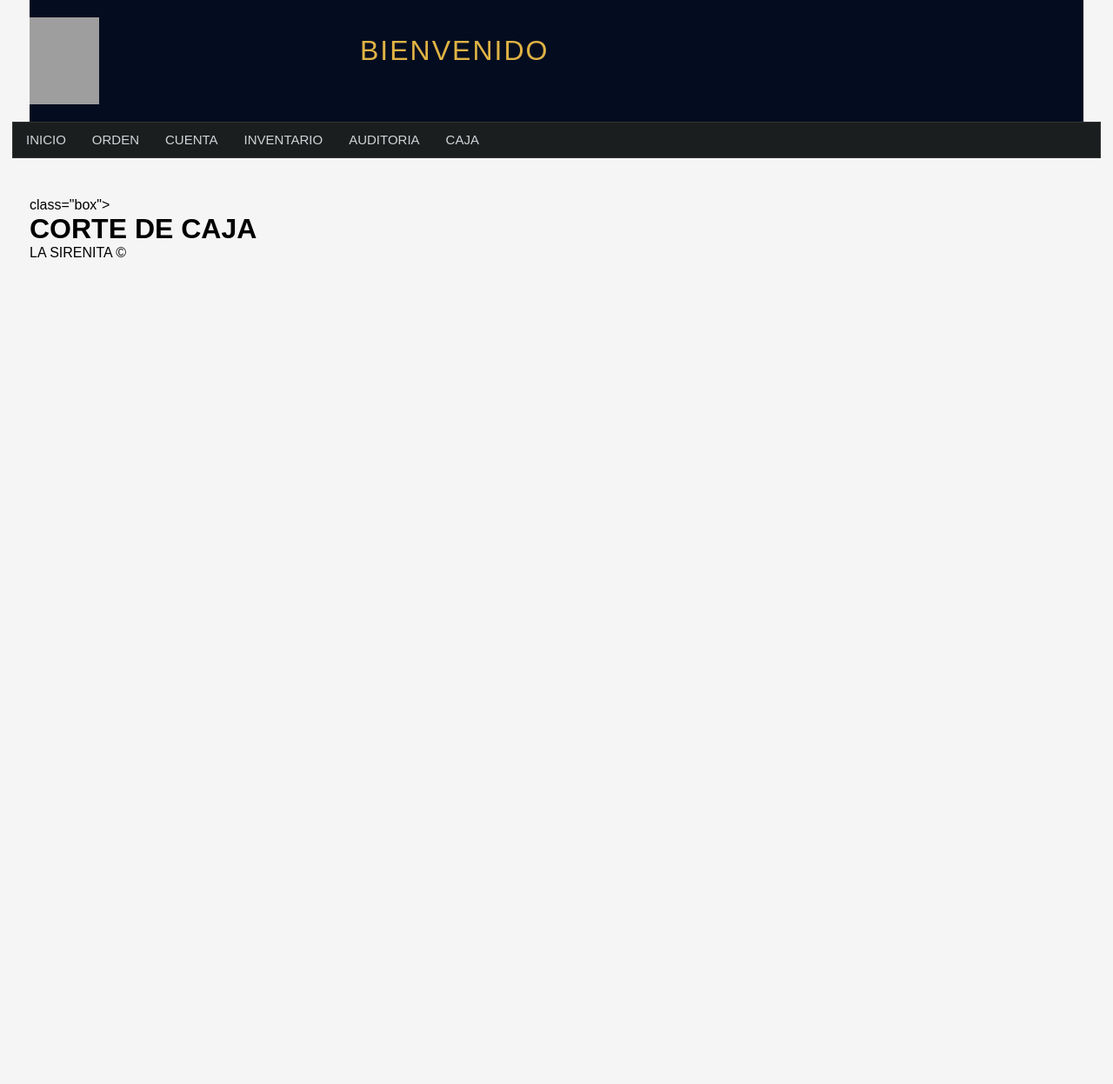
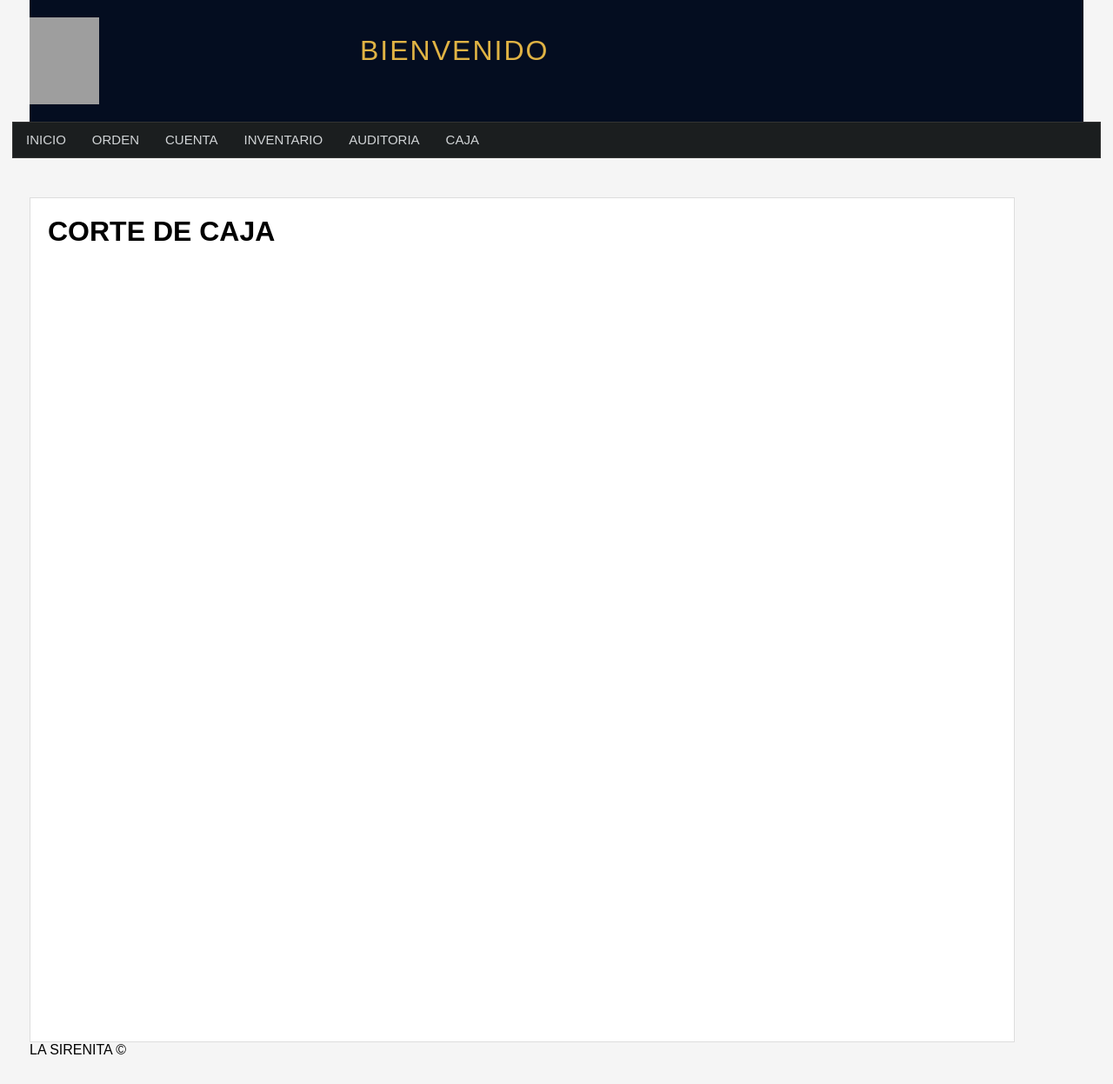
Before and after one commit to ed5v/django, a Django app: page /CAJA/ in a window 1280 px wide. Shown: the whole page at 87% size. Before the commit the page ends 296 px from the top, so only its background shows below. Run offline with Django 5.2, Linux system fonts and the light colour scheme; grey boxes are pictures that could not be loaded.

Commit message:
Update LAYOUT.html

```diff
--- a/SIRENITA/templates/LAYOUT.html
+++ b/SIRENITA/templates/LAYOUT.html
@@ -18,7 +18,7 @@
 <body>
     <header>
         <div id="logotipo">
-            <img src="{% static 'images/logo.png' %}" alt="Logo" width="100" height="100" />
+            <img src="{% static 'csss/logo.png' %}" alt="Logo" width="100" height="100" />
             <h1> BIENVENIDO </h1>
         </div>
 
@@ -42,7 +42,7 @@
 
     <div id="content">
 
-        <div>  class="box">
+        <div  class="box">
             <h2 class="title"> </h2>
             {% block content %}
 
```
